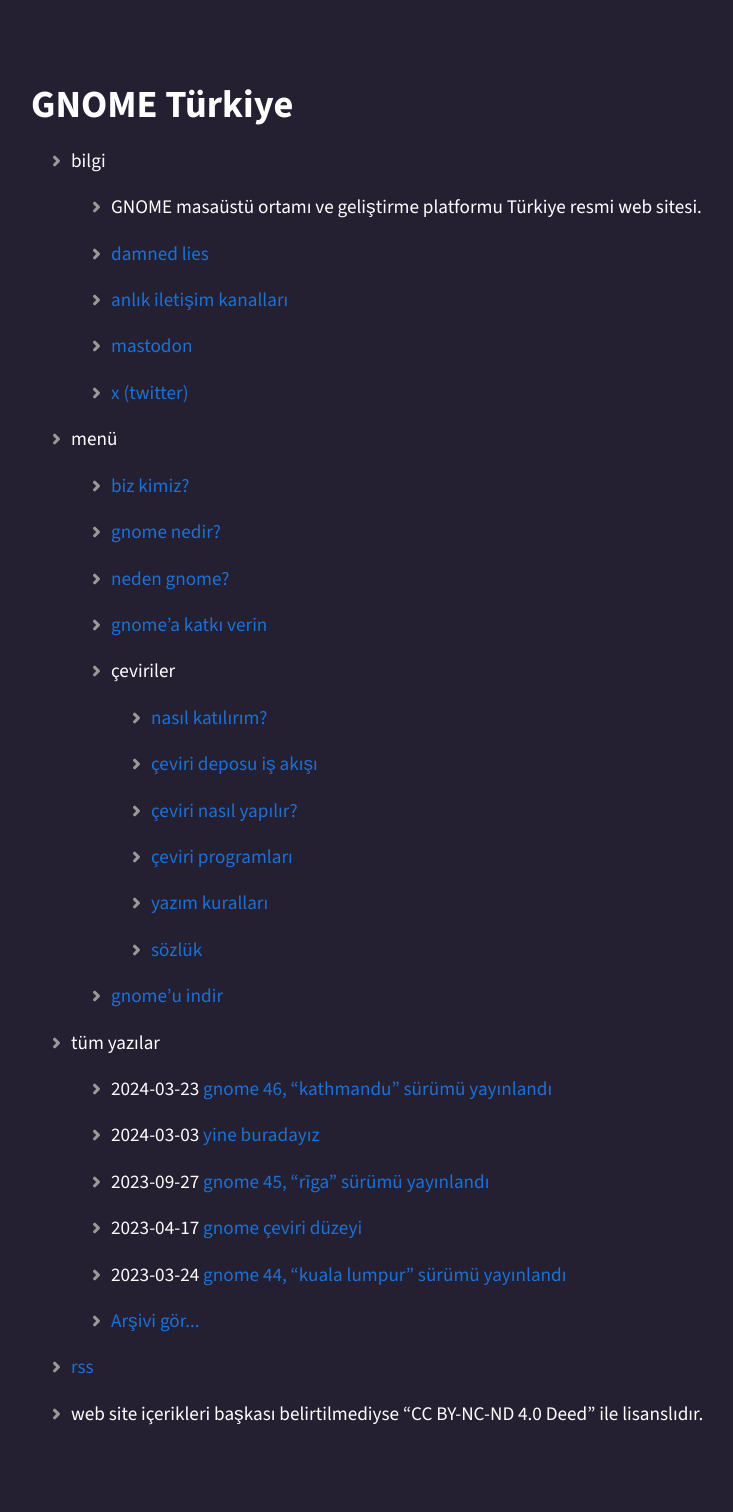
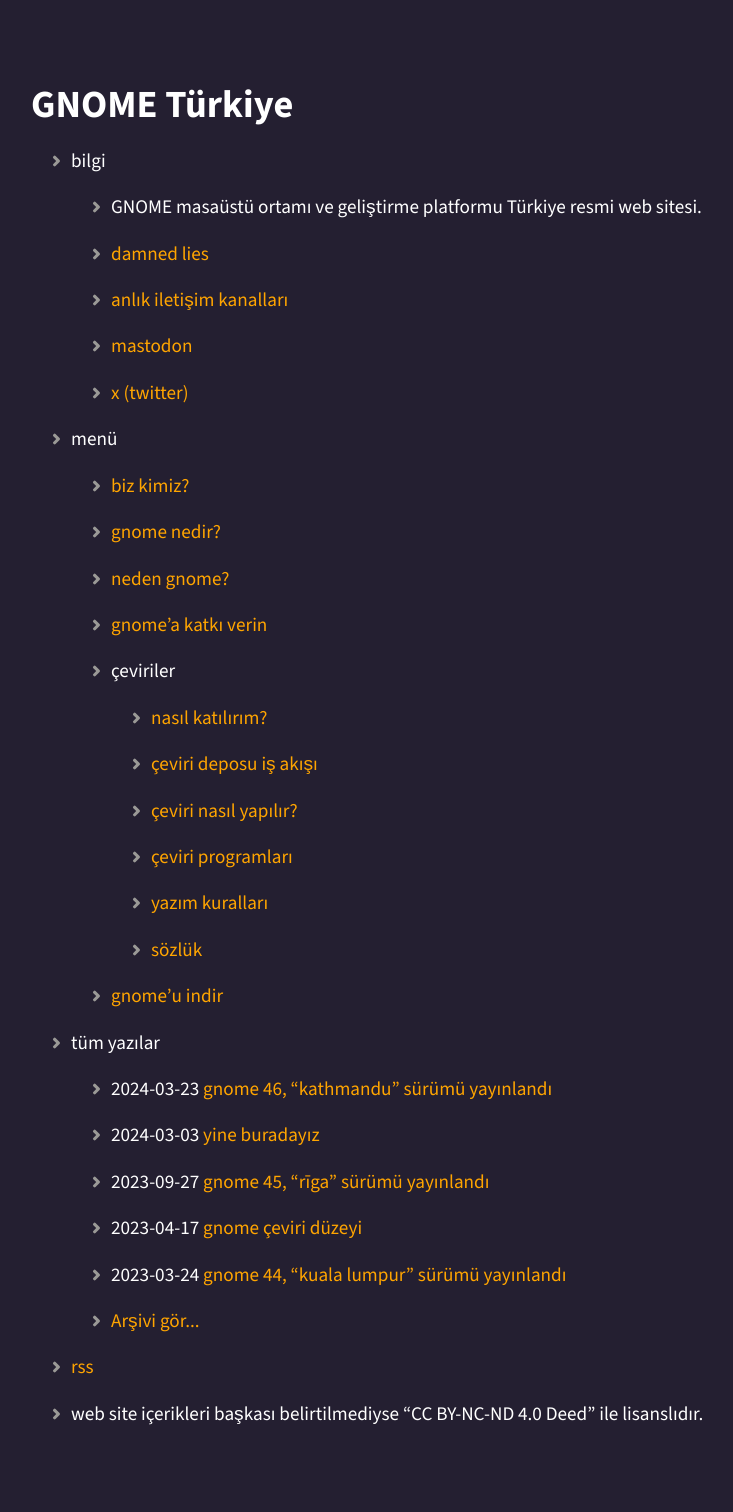
Before and after one commit to gnometurk/gnomeorgtr, a Jekyll site: the page built from index.md, in a window 1280 px wide. Shown: the whole page, without its empty margins (209-942 px from the left). Built offline with Jekyll 4.4.1, drawn with Linux system fonts in a browser that asks for light colours.

Commit message:
Fix the a tag color

```diff
--- a/_sass/no-style-please.scss
+++ b/_sass/no-style-please.scss
@@ -32,8 +32,7 @@ ul li {
 }
 
 a {
-  color: rgb(28, 113, 216);
-  text-decoration-color: color-mix(in oklab, rgb(28, 113, 216) 50%, rgb(255, 255, 255));
+  color: orange;
   transition: all 300ms ease-in-out;
   text-decoration: none;
 }
```
